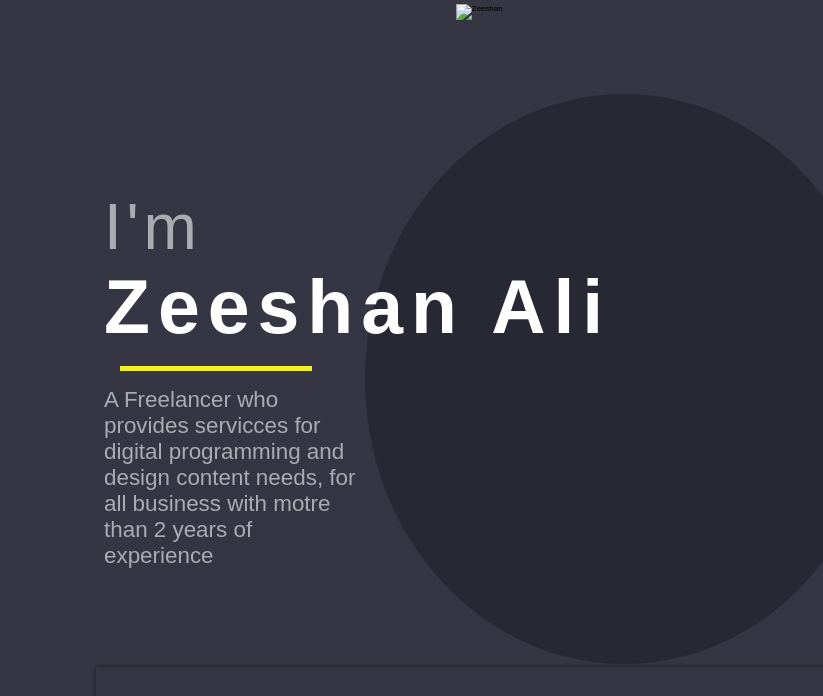
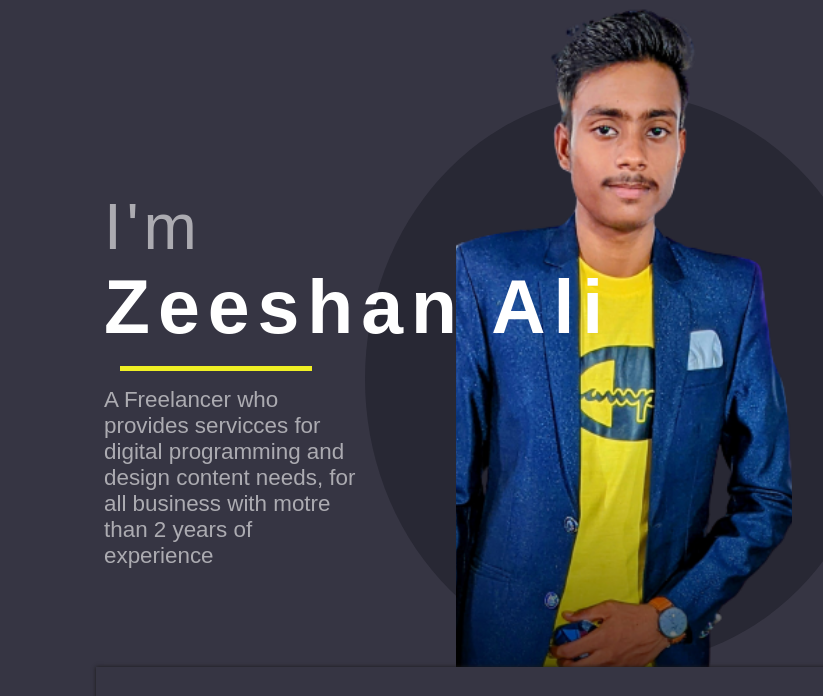
Before and after one commit to zeeshanali85/ZeeshanPortfolioWebsite, a plain HTML site: page index.html in a window 1280 px wide. Shown: the part 73-769 px from the top of the page, 0-823 px from the left. Drawn offline with Linux system fonts and the light colour scheme.

Commit message:
namedefault

```diff
--- a/index.html
+++ b/index.html
@@ -46,7 +46,7 @@
         </div>
         <div class="image">
             <div class="circle">
-                <img src="Zeeshan.png" alt="Zeeshan">
+                <img src="./images/Zeeshan.png" alt="Zeeshan">
             </div>
         </div>
         <div class="serContain">
```
